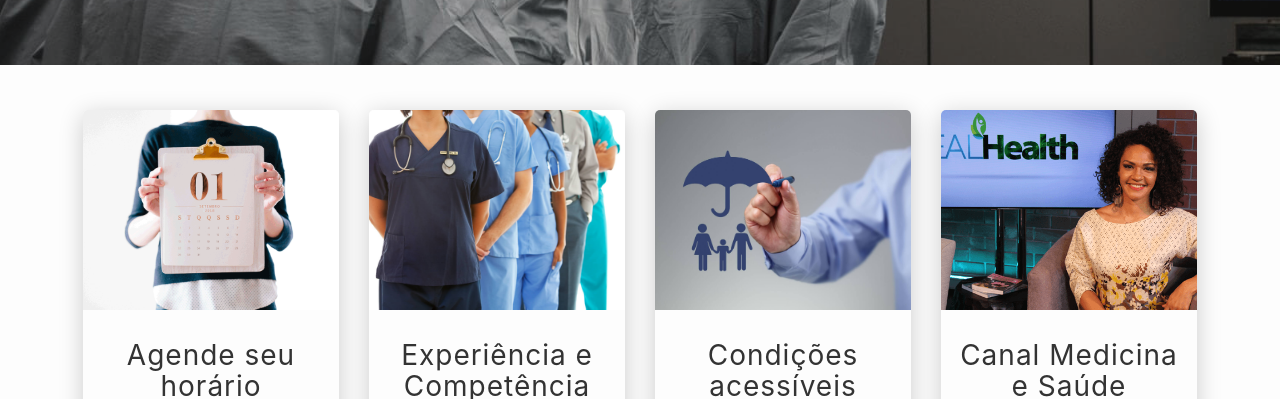
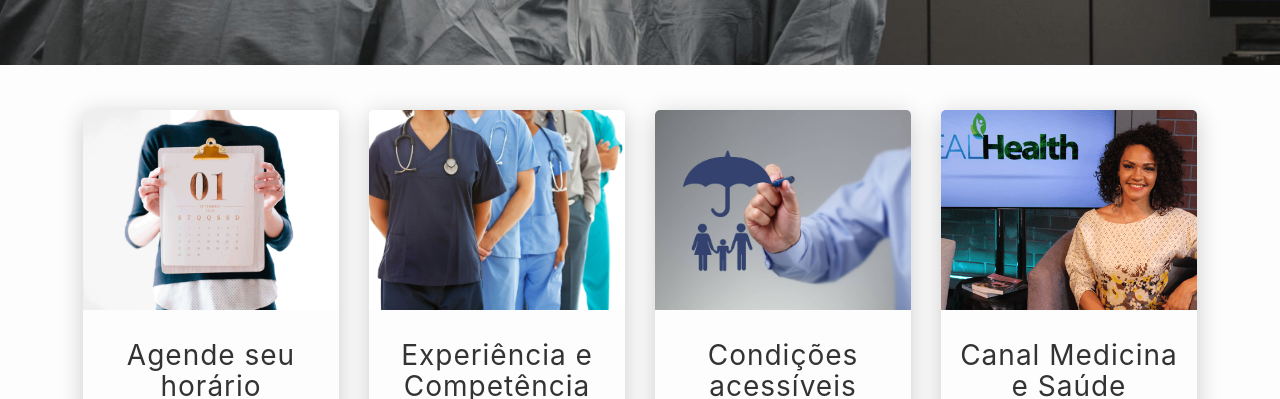
Before and after one commit to CopaTecnologia/medicinaesaude, a Jekyll site: the page built from index.html, in a window 1280 px wide. Shown: the part 491-890 px from the top of the page. Built offline with Jekyll 4.4.1, drawn with Linux system fonts in a browser that asks for light colours.

Commit message:
Updated Experiencia E Competencia

```diff
--- a/_destaques/experiencia-e-competencia.markdown
+++ b/_destaques/experiencia-e-competencia.markdown
@@ -2,7 +2,7 @@
 title: Experiência e Competência
 date: 2018-06-21 00:18:00 -03:00
 position: 1
-image: "/uploads/equipe.jpg"
+image: "/uploads/corpo-clinico.jpg"
 ---
 
 [Mais de 10 anos de mercado](sobre/)
```
